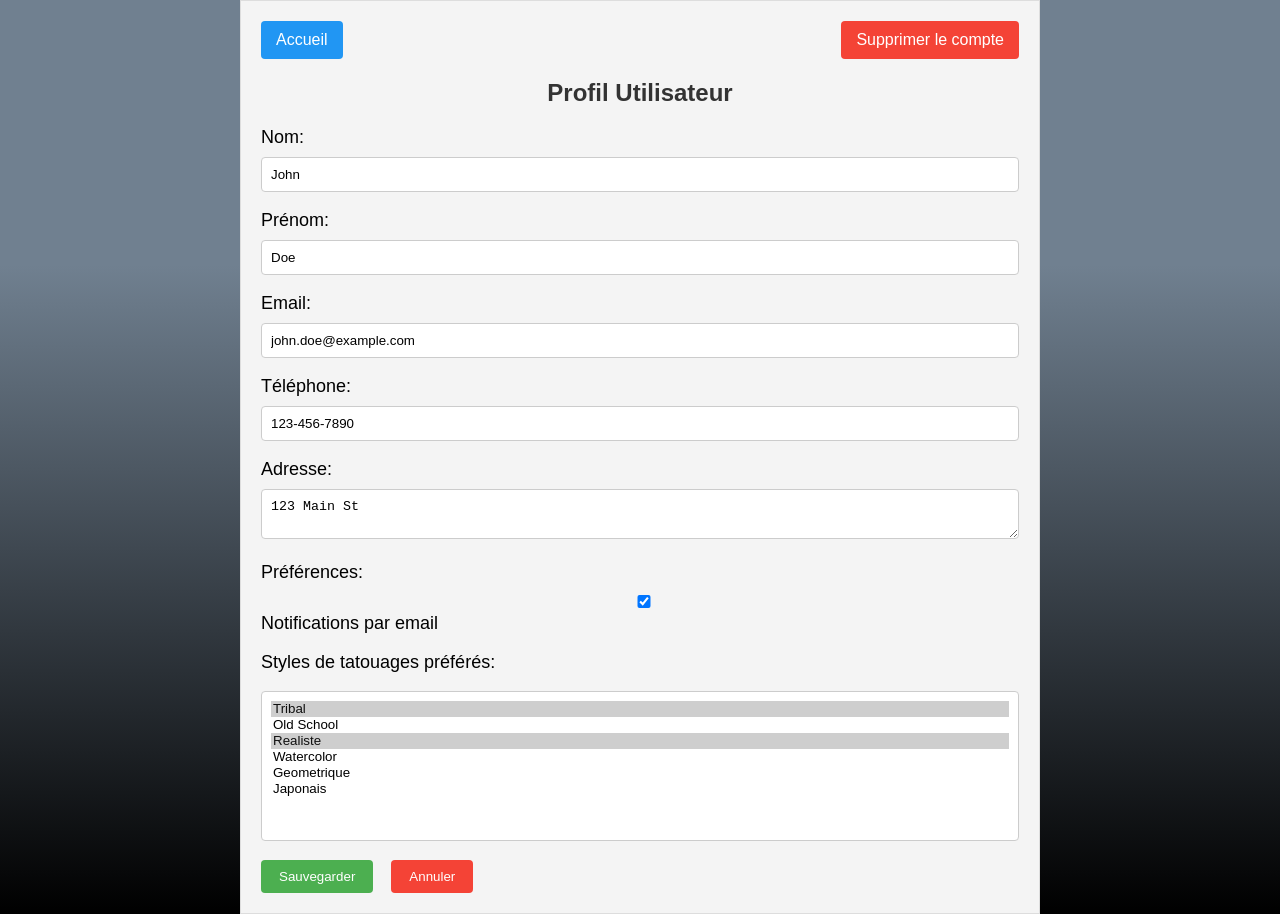
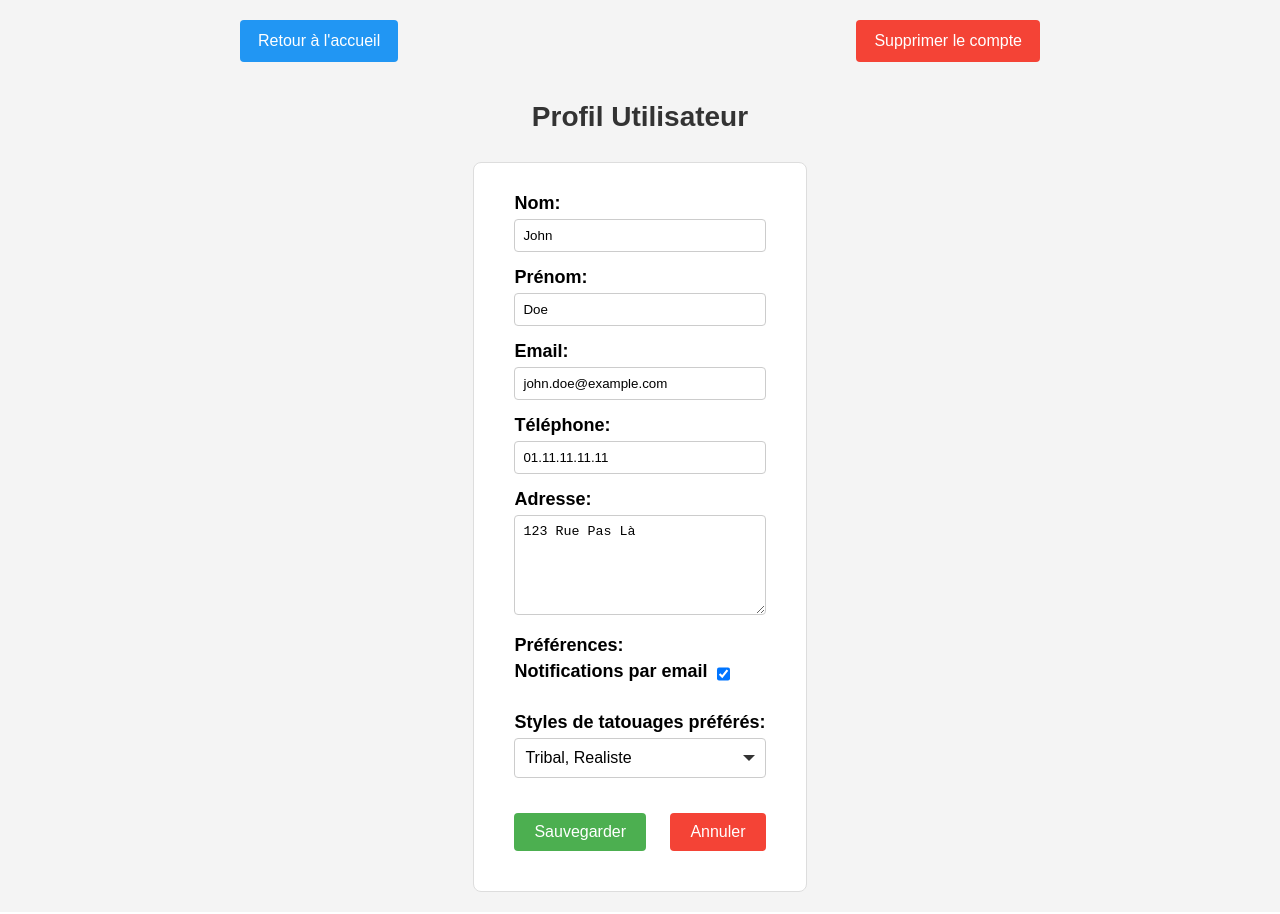
Before and after one commit to CorentinCoulet/TattooWorld, a React (Vite) app in the folder frontend/: page /user in a window 1280 px wide. Both pictures are taken after a click on the button "Modifier". Built offline with nearby package versions, Linux system fonts and the light colour scheme.

Commit message:
V1 de la page user done

```diff
--- a/frontend/src/components/EditUserForm.tsx
+++ b/frontend/src/components/EditUserForm.tsx
@@ -1,5 +1,6 @@
-import React from 'react';
-import '../styles/EditUserForm.scss';
+import React from "react";
+import Selectpicker from "../components/Selectpicker";
+import "../styles/EditUserForm.scss";
 
 interface Preference {
   id: number;
@@ -18,7 +19,9 @@ interface EditUserFormProps {
   };
   predefinedPreferences: Preference[];
   tattooStyles: Preference[];
-  onChange: (e: React.ChangeEvent<HTMLInputElement | HTMLTextAreaElement>) => void;
+  onChange: (
+    e: React.ChangeEvent<HTMLInputElement | HTMLTextAreaElement>
+  ) => void;
   onPreferenceChange: (id: number) => void;
   onTattooStyleChange: (selectedStyles: number[]) => void;
   onSubmit: (e: React.FormEvent) => void;
@@ -35,12 +38,9 @@ const EditUserForm: React.FC<EditUserFormProps> = ({
   onSubmit,
   onCancel,
 }) => {
-  const selectedTattooStyles = Array.from(userInfo.tattooStyles).map(id => id.toString());
-
-  const handleTattooStyleSelect = (event: React.ChangeEvent<HTMLSelectElement>) => {
-    const selectedValues = Array.from(event.target.selectedOptions, option => parseInt(option.value, 10));
-    onTattooStyleChange(selectedValues);
-  };
+  const selectedTattooStyles = Array.from(userInfo.tattooStyles).map((id) =>
+    id.toString()
+  );
 
   return (
     <form className="edit-form" onSubmit={onSubmit}>
@@ -99,36 +99,34 @@ const EditUserForm: React.FC<EditUserFormProps> = ({
       <div className="form-group">
         <label>Préférences:</label>
         <div className="preferences">
-          {predefinedPreferences.map(pref => (
-            <div key={pref.id}>
+          {predefinedPreferences.map((pref) => (
+            <div key={pref.id} className="preference-item">
+              <label htmlFor={`preference-${pref.id}`}>{pref.label}</label>
               <input
                 type="checkbox"
                 id={`preference-${pref.id}`}
                 checked={userInfo.preferences.has(pref.id)}
                 onChange={() => onPreferenceChange(pref.id)}
               />
-              <label htmlFor={`preference-${pref.id}`}>{pref.label}</label>
             </div>
           ))}
         </div>
       </div>
       <div className="form-group">
         <label>Styles de tatouages préférés:</label>
-        <select
-          multiple
-          value={selectedTattooStyles}
-          onChange={handleTattooStyleSelect}
-          className="tattoo-style-select"
-        >
-          {tattooStyles.map(ts => (
-            <option key={ts.id} value={ts.id}>
-              {ts.label}
-            </option>
-          ))}
-        </select>
+        <Selectpicker
+          options={tattooStyles.map((style) => ({
+            value: style.id.toString(),
+            label: style.label,
+          }))}
+          selectedOptions={selectedTattooStyles}
+          onChange={(selected) => onTattooStyleChange(selected.map(Number))}
+        />
       </div>
       <div className="form-actions">
-        <button type="submit" className="save-button">Sauvegarder</button>
+        <button type="submit" className="save-button">
+          Sauvegarder
+        </button>
         <button type="button" className="cancel-button" onClick={onCancel}>
           Annuler
         </button>
--- /dev/null
+++ b/frontend/src/components/Selectpicker.tsx
@@ -0,0 +1,92 @@
+import React, { useState, useEffect, useRef } from 'react';
+import '../styles/Selectpicker.scss';
+
+interface Option {
+  value: string;
+  label: string;
+}
+
+interface SelectpickerProps {
+  options: Option[];
+  selectedOptions: string[];
+  onChange: (selected: string[]) => void;
+}
+
+const Selectpicker: React.FC<SelectpickerProps> = ({
+  options,
+  selectedOptions,
+  onChange,
+}) => {
+  const [isOpen, setIsOpen] = useState(false);
+  const selectRef = useRef<HTMLDivElement>(null);
+
+  const toggleOption = (value: string) => {
+    const isSelected = selectedOptions.includes(value);
+    let newSelection;
+
+    if (isSelected) {
+      newSelection = selectedOptions.filter(option => option !== value);
+    } else {
+      newSelection = [...selectedOptions, value];
+    }
+
+    onChange(newSelection);
+  };
+
+  const handleDocumentClick = (event: MouseEvent) => {
+    if (selectRef.current && !selectRef.current.contains(event.target as Node)) {
+      setIsOpen(false);
+    }
+  };
+
+  useEffect(() => {
+    if (isOpen) {
+      document.addEventListener('click', handleDocumentClick);
+    } else {
+      document.removeEventListener('click', handleDocumentClick);
+    }
+
+    // Cleanup the event listener when the component unmounts or the select closes
+    return () => {
+      document.removeEventListener('click', handleDocumentClick);
+    };
+  }, [isOpen]);
+
+  const getSelectedLabels = () => {
+    return options
+      .filter(option => selectedOptions.includes(option.value))
+      .map(option => option.label);
+  };
+
+  const renderSelectedLabels = () => {
+    const labels = getSelectedLabels();
+    if (labels.length > 3) {
+      return `${labels.slice(0, 3).join(', ')}...`;
+    }
+    return labels.join(', ') || 'Select options';
+  };
+
+  return (
+    <div className="selectpicker" ref={selectRef}>
+      <div className="selectpicker__trigger" onClick={() => setIsOpen(!isOpen)}>
+        <span>{renderSelectedLabels()}</span>
+        <div className="arrow"></div>
+      </div>
+      {isOpen && (
+        <div className="selectpicker__options">
+          {options.map(option => (
+            <div
+              key={option.value}
+              className={`selectpicker__option ${selectedOptions.includes(option.value) ? 'selected' : ''}`}
+              onClick={() => toggleOption(option.value)}
+            >
+              {option.label}
+            </div>
+          ))}
+        </div>
+      )}
+    </div>
+  );
+};
+
+export default Selectpicker;
--- a/frontend/src/pages/userAccount.tsx
+++ b/frontend/src/pages/userAccount.tsx
@@ -1,4 +1,5 @@
 import React, { useState } from 'react';
+import { Link } from 'react-router-dom';
 import EditProfileForm from '../components/EditUserForm';
 import '../styles/UserAccount.scss';
 
@@ -21,8 +22,8 @@ const UserAccount: React.FC = () => {
     name: 'John',
     surname: 'Doe',
     email: 'john.doe@example.com',
-    phone: '123-456-7890',
-    address: '123 Main St',
+    phone: '01.11.11.11.11',
+    address: '123 Rue Pas Là',
     preferences: new Set([1]),
     tattooStyles: new Set([1, 3]),
   });
@@ -65,7 +66,7 @@ const UserAccount: React.FC = () => {
   return (
     <div className="user-profile">
       <div className="navigation-buttons">
-        <button className="nav-button">Accueil</button>
+        <Link to="/" className="nav-link">Retour à l'accueil</Link>
         <button className="nav-button" onClick={handleDeleteAccount}>Supprimer le compte</button>
       </div>
 
--- a/frontend/src/styles/EditUserForm.scss
+++ b/frontend/src/styles/EditUserForm.scss
@@ -1,55 +1,85 @@
 .edit-form {
+  max-width: 600px;
+  margin: 0 auto;
+  padding: 30px 40px;
+  border: 1px solid #ddd;
+  border-radius: 8px;
+  background-color: #fff;
+
   .form-group {
-      margin-bottom: 1rem;
+    margin-bottom: 15px;
 
     label {
       display: block;
-        margin-bottom: 0.5rem;
+      margin-bottom: 5px;
+      font-weight: bold;
     }
 
-      input,
-      textarea,
-      select {
+    input[type="text"],
+    input[type="email"],
+    input[type="tel"],
+    textarea {
       width: 100%;
-        padding: 0.5rem;
+      padding: 8px;
       border: 1px solid #ccc;
       border-radius: 4px;
+      box-sizing: border-box;
     }
 
-      .preferences,
-      .tattoo-style-select {
-        margin-top: 0.5rem;
-
-        input {
-          margin-right: 0.5rem;
+    textarea {
+      resize: vertical;
+      min-height: 100px;
     }
   }
 
-      .tattoo-style-select {
-        height: 150px;
+  .preferences {
+    display: flex;
+    flex-wrap: wrap;
+
+    .preference-item {
+      display: flex;
+      flex-direction: row;
+      margin-right: 10px;
+      margin-bottom: 10px;
+
+      input[type="checkbox"] {
+        margin-left: 10px;
+        margin-right: 5px;
+      }
     }
   }
 
   .form-actions {
     display: flex;
-      gap: 1rem;
-      margin-top: 1rem;
+    justify-content: space-between;
+    align-items: center;
 
     .save-button,
     .cancel-button {
-        padding: 0.5rem 1rem;
+      margin-top: 20px;
+      margin-bottom: 10px;
+      padding: 10px 20px;
       border: none;
       border-radius: 4px;
       cursor: pointer;
+      font-size: 16px;
+    }
 
-        &.save-button {
+    .save-button {
       background-color: #4caf50;
       color: #fff;
+
+      &:hover {
+        background-color: #45a049;
+      }
     }
 
-        &.cancel-button {
+    .cancel-button {
       background-color: #f44336;
       color: #fff;
+
+      &:hover {
+        background-color: #e53935;
       }
     }
   }
--- /dev/null
+++ b/frontend/src/styles/Selectpicker.scss
@@ -0,0 +1,64 @@
+.selectpicker {
+  position: relative;
+  width: 100%;
+  cursor: pointer;
+
+  &__trigger {
+    display: flex;
+    justify-content: space-between;
+    align-items: center;
+    padding: 10px;
+    border: 1px solid #ccc;
+    border-radius: 4px;
+    background-color: #fff;
+    font-size: 16px;
+
+    span {
+      overflow: hidden;
+      white-space: nowrap;
+      text-overflow: ellipsis;
+      max-width: calc(100% - 30px);
+    }
+
+    .arrow {
+      margin-left: 10px;
+      width: 0;
+      height: 0;
+      border-left: 6px solid transparent;
+      border-right: 6px solid transparent;
+      border-top: 6px solid #333;
+    }
+  }
+
+  &__options {
+    position: absolute;
+    width: 100%;
+    border: 1px solid #ccc;
+    border-radius: 4px;
+    background-color: white;
+    box-shadow: 0 2px 5px rgba(0, 0, 0, 0.1);
+    margin-top: 5px;
+    z-index: 1000;
+    max-height: 200px;
+    overflow-y: auto;
+
+    .selectpicker__option {
+      padding: 10px;
+      cursor: pointer;
+
+      &:hover,
+      &.selected {
+        background-color: #f0f0f0;
+      }
+
+      &.selected {
+        font-weight: bold;
+        background-color: #e0e0e0;
+      }
+    }
+  }
+
+  &.open .selectpicker__options {
+    display: block;
+  }
+}
--- a/frontend/src/styles/UserAccount.scss
+++ b/frontend/src/styles/UserAccount.scss
@@ -2,54 +2,92 @@
   font-family: Arial, sans-serif;
   padding: 20px;
   background-color: #f4f4f4;
-  max-width: 800px;
-  margin: auto;
-  border: 1px solid #ddd;
+  width: 100vw;
+  min-height: 100vh;
+  box-sizing: border-box;
+  overflow-x: hidden;
+  display: flex;
+  flex-direction: column;
+  align-items: center;
 
   .navigation-buttons {
+    width: 100%;
+    max-width: 800px;
     display: flex;
     justify-content: space-between;
     margin-bottom: 20px;
 
     .nav-button {
-      padding: 10px 15px;
+      padding: 12px 18px;
       border: none;
       border-radius: 4px;
       cursor: pointer;
       font-size: 16px;
+      transition: background-color 0.3s ease, transform 0.3s ease;
 
       &:first-of-type {
         background-color: #2196f3;
         color: white;
+
+        &:hover {
+          background-color: #1976d2;
+          transform: scale(1.05);
+        }
       }
 
       &:last-of-type {
         background-color: #f44336;
         color: white;
+
+        &:hover {
+          background-color: #d32f2f;
+          transform: scale(1.05);
+        }
+      }
+    }
+
+    .nav-link {
+      padding: 12px 18px;
+      border-radius: 4px;
+      text-decoration: none;
+      font-size: 16px;
+      transition: color 0.3s ease, background-color 0.3s ease, transform 0.3s ease;
+      display: flex;
+      align-items: center;
+      color: white;
+      background-color: #2196f3;
+      cursor: pointer;
+
+      &:hover {
+        background: #1976d2;
+        transform: scale(1.05);
       }
     }
   }
 
   .profile-header {
     text-align: center;
-    margin-bottom: 20px;
+    margin-bottom: 10px;
 
     h1 {
-      font-size: 24px;
+      font-size: 28px;
       color: #333;
     }
   }
 
   .profile-info {
+    width: 100%;
+    max-width: 800px;
     background-color: white;
     border: 1px solid #ddd;
     border-radius: 8px;
     padding: 20px;
-    margin-bottom: 20px;
+    margin-bottom: 30px;
+    box-shadow: 0 4px 8px rgba(0, 0, 0, 0.1);
 
     p {
-      font-size: 16px;
-      margin-bottom: 10px;
+      font-size: 18px;
+      margin-bottom: 30px;
 
       strong {
         font-weight: bold;
@@ -60,8 +98,9 @@
       margin-top: 20px;
 
       h2 {
-        font-size: 20px;
-        margin-bottom: 10px;
+        font-size: 22px;
+        margin-bottom: 15px;
+        color: #333;
       }
 
       ul {
@@ -70,26 +109,34 @@
 
         li {
           background-color: #f9f9f9;
-          padding: 10px;
+          padding: 15px;
           border-radius: 4px;
-          margin-bottom: 5px;
+          margin-bottom: 10px;
+          box-shadow: 0 2px 4px rgba(0, 0, 0, 0.1);
         }
       }
 
       p {
-        font-size: 16px;
+        font-size: 18px;
         color: #666;
       }
     }
 
     .edit-button {
-      padding: 10px 15px;
+      padding: 12px 18px;
+      margin-bottom: 10px;
       border: none;
       border-radius: 4px;
       cursor: pointer;
       background-color: #2196f3;
       color: white;
       font-size: 16px;
+      transition: background-color 0.3s ease, transform 0.3s ease;
+
+      &:hover {
+        background-color: #1976d2;
+        transform: scale(1.05);
+      }
     }
   }
 }
```
Lines whose indentation alone changed are shown as unchanged.
